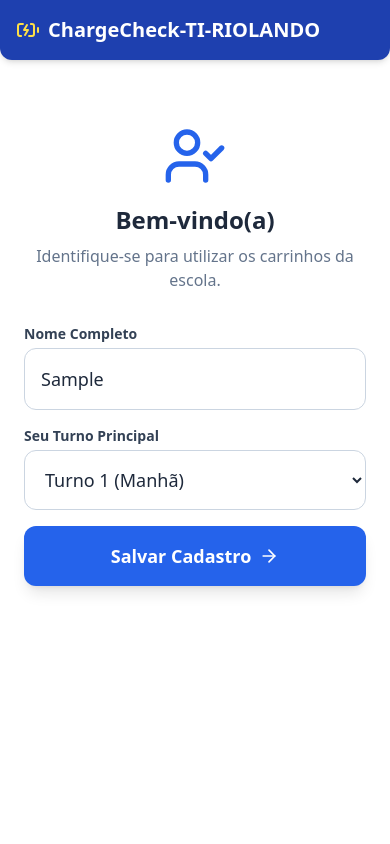
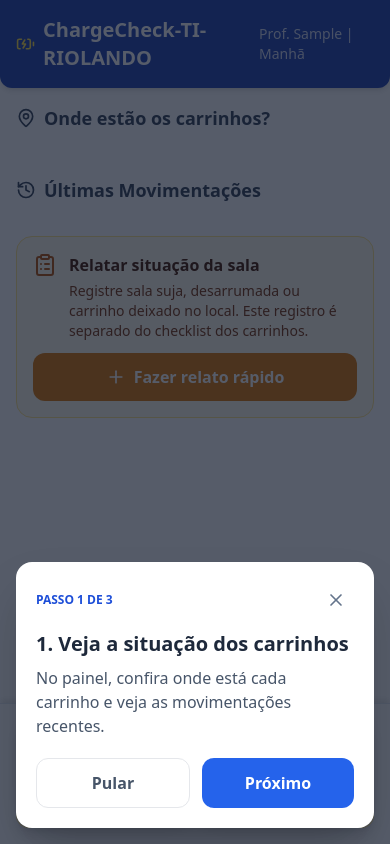
Before and after one commit to willyantecnico3a-hue/chargecheck, a plain HTML site: page index.html in a window 390 px wide. Both pictures are taken after typing "Sample" into the empty fields and a click on the button "Salvar Cadastro". Drawn offline with nearby package versions, Linux system fonts and the light colour scheme; no server answers.

Commit message:
Make first registration responsive

```diff
--- a/index.html
+++ b/index.html
@@ -38,6 +38,10 @@
   <div id="loadingOverlay" class="fixed inset-0 bg-slate-900 bg-opacity-75 z-50 hidden flex-col items-center justify-center text-white">
     <div class="loader mb-4"></div>
     <p id="loadingText" class="font-semibold text-lg">Sincronizando...</p>
+  </div>
+  <div id="syncNotice" role="status" aria-live="polite" class="fixed bottom-4 left-4 right-4 max-w-md mx-auto z-50 hidden rounded-xl bg-amber-50 border border-amber-200 p-4 shadow-lg text-sm text-amber-950">
+    <p id="syncNoticeText"></p>
+    <button id="retryRegistrationSync" type="button" onclick="retryRegistrationSync()" class="hidden mt-2 font-bold underline">Tentar sincronizar cadastro</button>
   </div>
 
   <div id="onboardingOverlay" class="fixed inset-0 bg-slate-900/70 z-50 hidden items-end sm:items-center justify-center p-4" role="dialog" aria-modal="true" aria-labelledby="onboardingTitle">
@@ -312,6 +316,9 @@
         document.getElementById('sessaoTurno').value = user.turno || 'Manhã';
         showView('turno');
       }
+      if (localStorage.getItem('cc_registration_pending')) {
+        showSyncNotice('O cadastro está neste aparelho e ainda aguarda confirmação do servidor.', true);
+      }
     };
 
     function startSession(turno) {
@@ -352,28 +359,70 @@
       startSession(document.getElementById('sessaoTurno').value);
     });
 
-    // Submissão do Login
+    function showSyncNotice(message, canRetry = false) {
+      document.getElementById('syncNoticeText').textContent = message;
+      document.getElementById('retryRegistrationSync').classList.toggle('hidden', !canRetry);
+      document.getElementById('syncNotice').classList.remove('hidden');
+    }
+
+    async function sendRegistration(payload) {
+      let timeoutId;
+      const timeout = new Promise((_, reject) => {
+        timeoutId = setTimeout(() => reject(new Error('timeout')), 10000);
+      });
+      try {
+        const request = fetch(API_URL, { method: 'POST', body: JSON.stringify(payload) }).then(response => {
+          if (!response.ok) throw new Error('server');
+          localStorage.removeItem('cc_registration_pending');
+          return response;
+        });
+        await Promise.race([request, timeout]);
+        localStorage.removeItem('cc_registration_pending');
+      } finally { clearTimeout(timeoutId); }
+    }
+
+    async function retryRegistrationSync() {
+      const pending = localStorage.getItem('cc_registration_pending');
+      if (!pending) { document.getElementById('syncNotice').classList.add('hidden'); return; }
+      const button = document.getElementById('retryRegistrationSync');
+      button.disabled = true;
+      button.textContent = 'Sincronizando...';
+      try {
+        await sendRegistration(JSON.parse(pending));
+        document.getElementById('syncNotice').classList.add('hidden');
+      } catch (error) {
+        showSyncNotice('O cadastro está salvo neste aparelho, mas o servidor ainda não confirmou o recebimento. Verifique sua conexão e tente novamente.', true);
+      } finally { button.disabled = false; button.textContent = 'Tentar sincronizar cadastro'; }
+    }
+
+    // Salva localmente e abre o painel sem aguardar a resposta do servidor.
     document.getElementById('formLogin').addEventListener('submit', async (e) => {
       e.preventDefault();
-      const nome = document.getElementById('regNome').value;
+      const submitButton = document.querySelector('#formLogin button[type="submit"]');
+      if (submitButton.disabled) return;
+      const nome = document.getElementById('regNome').value.trim();
       const turno = document.getElementById('regTurno').value;
+      const payload = { action: 'registerUser', nome_completo: nome, turno_principal: turno };
 
-      showLoading('Salvando cadastro...');
+      localStorage.setItem('cc_nome', nome);
+      localStorage.setItem('cc_turno', turno);
+      localStorage.setItem('cc_registration_pending', JSON.stringify(payload));
+      user.nome = nome;
+      user.turno = turno;
+      document.getElementById('turnoUserName').innerText = `Olá, Prof. ${nome.split(' ')[0]}`;
+      startSession(turno);
 
+      submitButton.disabled = true;
+      submitButton.classList.add('opacity-70');
       try {
-        await fetch(API_URL, {
-          method: 'POST',
-          body: JSON.stringify({ action: 'registerUser', nome_completo: nome, turno_principal: turno })
-        });
-        localStorage.setItem('cc_nome', nome);
-        localStorage.setItem('cc_turno', turno);
-        user.nome = nome;
-        document.getElementById('turnoUserName').innerText = `Olá, Prof. ${user.nome.split(' ')[0]}`;
-        document.getElementById('userHeaderName').classList.remove('hidden');
-        startSession(turno);
+        await sendRegistration(payload);
       } catch (err) {
-        alert("Erro ao conectar com servidor. Verifique o link do script.");
-        hideLoading();
+        showSyncNotice(err.message === 'timeout'
+          ? 'O painel já abriu e o cadastro está salvo neste aparelho. O servidor está demorando para confirmar; ele pode concluir a sincronização em segundo plano.'
+          : 'O painel já abriu e o cadastro está salvo neste aparelho, mas não foi possível sincronizar com o servidor. Verifique a conexão e tente novamente.', err.message !== 'timeout');
+      } finally {
+        submitButton.disabled = false;
+        submitButton.classList.remove('opacity-70');
       }
     });
 
```
